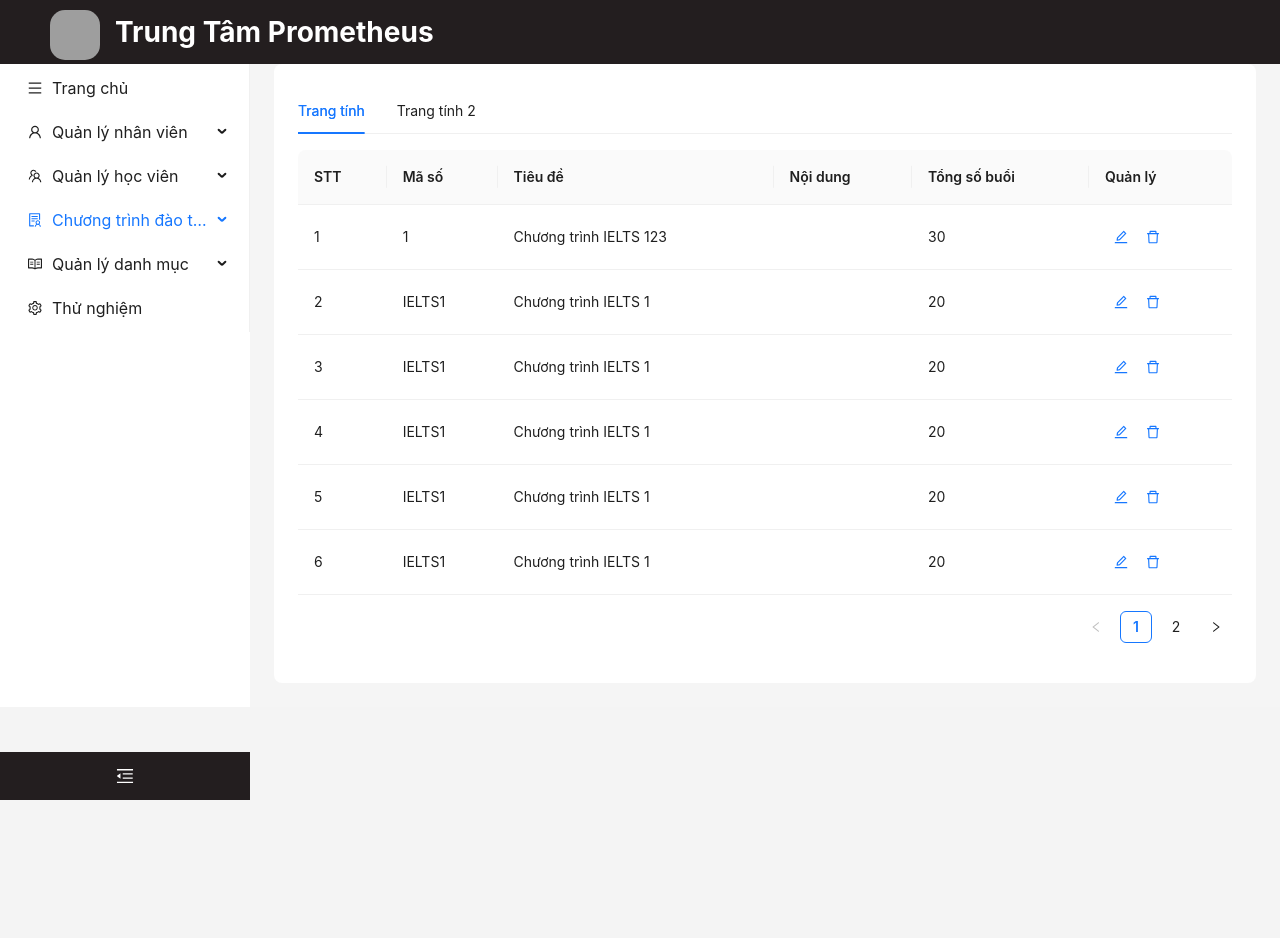
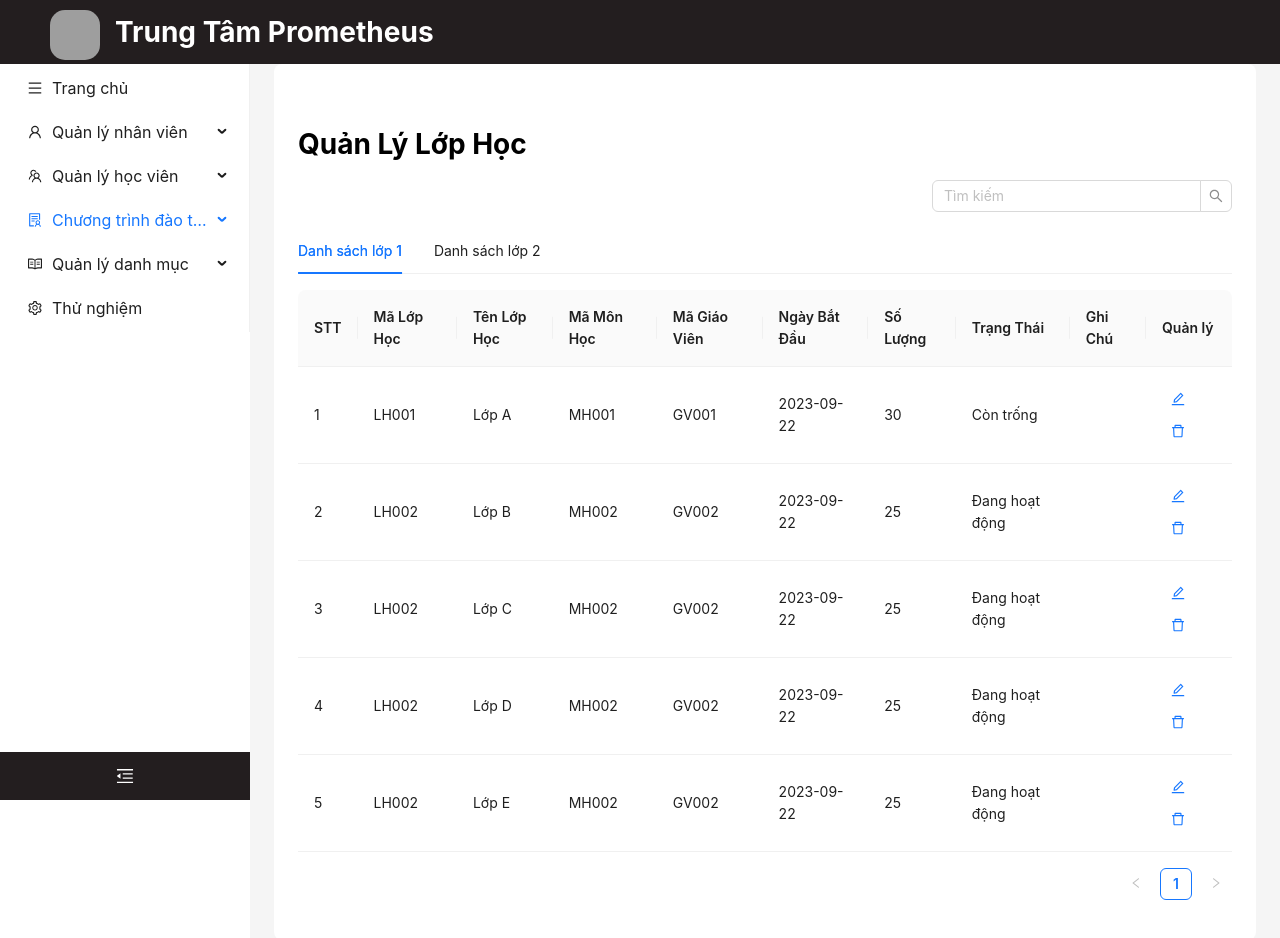
Before and after one commit to Smile005/TrungTamTinHoc, a React (Create React App) app in the folder front-end/: page /lophoc in a window 1280 px wide. Shown: the top 938 px of the page. Before the commit the page ends 800 px from the top, so only its background shows below. Built offline with nearby package versions, Linux system fonts and the light colour scheme; grey boxes are pictures that could not be loaded.

Commit message:
Them modal them ca học, update lop hoc và mon hoc

```diff
--- /dev/null
+++ b/front-end/src/components/ThemCaHocModal.tsx
@@ -0,0 +1,69 @@
+import React from 'react';
+import { Modal, Form, Input } from 'antd';
+
+interface ThemCaHocModalProps {
+  visible: boolean;
+  onCancel: () => void;
+  onSubmit: (values: any) => void;
+}
+
+const ThemCaHocModal: React.FC<ThemCaHocModalProps> = ({ visible, onCancel, onSubmit }) => {
+  const [form] = Form.useForm();
+
+  const handleOk = () => {
+    form
+      .validateFields()
+      .then((values) => {
+        onSubmit(values); // Gửi dữ liệu về component cha khi submit
+        form.resetFields(); // Reset form sau khi submit
+      })
+      .catch((info) => {
+        console.log('Validate Failed:', info);
+      });
+  };
+
+  return (
+    <Modal
+      title="Thêm Ca Học"
+      visible={visible}
+      onCancel={() => {
+        form.resetFields(); // Reset form khi modal bị hủy
+        onCancel(); // Gọi hàm onCancel từ component cha
+      }}
+      onOk={handleOk}
+    >
+      <Form form={form} layout="vertical">
+        <Form.Item
+          name="maCa"
+          label="Mã Ca"
+          rules={[{ required: true, message: 'Vui lòng nhập mã ca!' }]}
+        >
+          <Input />
+        </Form.Item>
+        <Form.Item
+          name="batDau"
+          label="Thời Gian Bắt Đầu"
+          rules={[{ required: true, message: 'Vui lòng nhập thời gian bắt đầu!' }]}
+        >
+          <Input />
+        </Form.Item>
+        <Form.Item
+          name="ketThuc"
+          label="Thời Gian Kết Thúc"
+          rules={[{ required: true, message: 'Vui lòng nhập thời gian kết thúc!' }]}
+        >
+          <Input />
+        </Form.Item>
+        <Form.Item
+          name="trangThai"
+          label="Trạng Thái"
+          rules={[{ required: true, message: 'Vui lòng nhập trạng thái!' }]}
+        >
+          <Input />
+        </Form.Item>
+      </Form>
+    </Modal>
+  );
+};
+
+export default ThemCaHocModal;
--- a/front-end/src/pages/CaHoc.tsx
+++ b/front-end/src/pages/CaHoc.tsx
@@ -1,27 +1,27 @@
 import React, { useState } from 'react';
-import { Table, Button, Input, Row, Col } from 'antd';
-import { EditOutlined, DeleteOutlined } from '@ant-design/icons';
-import '../styles/TableCustom.css';
+import { Table, Button, Input, Row, Col, message } from 'antd';
+import { EditOutlined, DeleteOutlined, PlusOutlined } from '@ant-design/icons';
+import ThemCaHocModal from '../components/ThemCaHocModal';
 
 const { Search } = Input;
 
 interface DataType {
     key: string;
     maCa: string;
-    thoiGian: string;
+    batDau: string;
+    ketThuc: string;
     trangThai: string;
 }
 
 const sheetData: DataType[] = [
-    { key: '1', maCa: 'CA01', thoiGian: '08:00 - 10:00', trangThai: 'Sẵn sàng' },
-    { key: '2', maCa: 'CA02', thoiGian: '10:00 - 12:00', trangThai: 'Sẵn sàng' },
-    { key: '3', maCa: 'CA03', thoiGian: '13:00 - 15:00', trangThai: 'Sẵn sàng' },
-    { key: '4', maCa: 'CA04', thoiGian: '15:00 - 17:00', trangThai: 'Sẵn sàng' },
-    { key: '5', maCa: 'CA05', thoiGian: '18:00 - 20:00', trangThai: 'Sẵn sàng' },
-    { key: '6', maCa: 'CA06', thoiGian: '20:00 - 22:00', trangThai: 'Chưa mở' },
+    { key: '1', maCa: 'CA01', batDau: '08:00', ketThuc: '10:00', trangThai: 'Sẵn sàng' },
+    { key: '2', maCa: 'CA02', batDau: '10:00', ketThuc: '12:00', trangThai: 'Sẵn sàng' },
+    { key: '3', maCa: 'CA03', batDau: '13:00', ketThuc: '14:00', trangThai: 'Sẵn sàng' },
+    { key: '4', maCa: 'CA04', batDau: '15:00', ketThuc: '18:00', trangThai: 'Sẵn sàng' },
+    { key: '5', maCa: 'CA05', batDau: '18:00', ketThuc: '20:00', trangThai: 'Sẵn sàng' },
+    { key: '6', maCa: 'CA06', batDau: '07:00', ketThuc: '09:00', trangThai: 'Chưa mở' },
 ];
 
-// Cột của bảng
 const getColumns = (startIndex: number) => [
     {
         title: 'STT',
@@ -34,9 +34,14 @@ const getColumns = (startIndex: number) => [
         key: 'maCa',
     },
     {
-        title: 'Thời Gian',
-        dataIndex: 'thoiGian',
-        key: 'thoiGian',
+        title: 'Thời Gian Bắt Đầu',
+        dataIndex: 'batDau',
+        key: 'batDau',
+    },
+    {
+        title: 'Thời Gian Kết Thúc',
+        dataIndex: 'ketThuc',
+        key: 'ketThuc',
     },
     {
         title: 'Trạng Thái',
@@ -58,23 +63,56 @@ const getColumns = (startIndex: number) => [
 const CaHoc: React.FC = () => {
     const [searchText, setSearchText] = useState('');
     const [filteredData, setFilteredData] = useState(sheetData);
+    const [isModalVisible, setIsModalVisible] = useState(false);
 
     const onSearch = (value: string) => {
         setSearchText(value);
 
         const filteredSheet = sheetData.filter((item) =>
             item.maCa.toLowerCase().includes(value.toLowerCase()) ||
-            item.thoiGian.toLowerCase().includes(value.toLowerCase()) ||
+            item.batDau.toLowerCase().includes(value.toLowerCase()) ||
+            item.ketThuc.toLowerCase().includes(value.toLowerCase()) ||
             item.trangThai.toLowerCase().includes(value.toLowerCase())
         );
 
         setFilteredData(filteredSheet);
     };
 
+    const showModal = () => {
+        setIsModalVisible(true);
+    };
+
+    const handleCancel = () => {
+        setIsModalVisible(false);
+    };
+
+    // Thêm ca học mới
+    const handleAdd = (values: DataType) => {
+        const newKey = (filteredData.length + 1).toString(); // Tạo key mới
+
+        // Loại bỏ key khỏi values nếu có
+        const { key, ...rest } = values;
+
+        const newData = {
+            key: newKey,  // Chỉ định key mới
+            ...rest,      // Sao chép các thuộc tính khác từ values, ngoại trừ key
+        };
+
+        setFilteredData([...filteredData, newData]);
+        message.success('Thêm ca học thành công!');
+        handleCancel(); // Đóng modal sau khi thêm
+    };
+
+
     return (
         <Row gutter={16}>
-            <Col span={24} style={{ textAlign: 'right', marginTop: '20px', marginBottom: '35px' }}>
+            <Col span={12} style={{ textAlign: 'left', marginTop: '20px', marginBottom: '35px' }}>
                 <h1 className='top-left-context'>Quản Lý Ca Học</h1>
+                <Button type="primary" icon={<PlusOutlined />} onClick={showModal}>
+                    Thêm Ca Học
+                </Button>
+            </Col>
+            <Col span={12} style={{ textAlign: 'right', marginTop: '92.5px'}}>
                 <Search
                     placeholder="Tìm kiếm mã ca, thời gian, trạng thái"
                     onSearch={onSearch}
@@ -92,6 +130,13 @@ const CaHoc: React.FC = () => {
                     rowKey="key"
                 />
             </Col>
+
+            {/* Modal thêm ca học */}
+            <ThemCaHocModal
+                visible={isModalVisible}
+                onCancel={handleCancel}
+                onSubmit={handleAdd} // Gọi hàm handleAdd khi submit form
+            />
         </Row>
     );
 };
--- a/front-end/src/pages/LopHoc.tsx
+++ b/front-end/src/pages/LopHoc.tsx
@@ -1,65 +1,86 @@
-import React from 'react';
-import { Tabs, Table, Button } from 'antd';
+import React, { useState } from 'react';
+import { Tabs, Table, Button, Input, Row, Col } from 'antd';
 import { EditOutlined, DeleteOutlined } from '@ant-design/icons';
 
 const { TabPane } = Tabs;
+const { Search } = Input;
 
-interface DataType {
+interface LopHocDataType {
   key: string;
-  maSo: string;
-  tieuDe: string;
-  noiDung: string;
-  tongSoBuoi: number;
+  maLopHoc: string;
+  tenLopHoc: string;
+  maMonHoc: string;
+  maGiaoVien: string;
+  ngayBatDau: string; // date dưới dạng chuỗi
+  soLuong: string;
+  trangThai: string;
+  ghiChu: string;
 }
 
-// Dữ liệu mẫu cho các trang tính khác nhau
-const sheet1Data: DataType[] = [
-  { key: '1', maSo: '1', tieuDe: 'Chương trình IELTS 123', noiDung: '', tongSoBuoi: 30 },
-  { key: '2', maSo: 'IELTS1', tieuDe: 'Chương trình IELTS 1', noiDung: '', tongSoBuoi: 20 },
-  { key: '3', maSo: 'IELTS1', tieuDe: 'Chương trình IELTS 1', noiDung: '', tongSoBuoi: 20 },
-  { key: '4', maSo: 'IELTS1', tieuDe: 'Chương trình IELTS 1', noiDung: '', tongSoBuoi: 20 },
-  { key: '5', maSo: 'IELTS1', tieuDe: 'Chương trình IELTS 1', noiDung: '', tongSoBuoi: 20 },
-  { key: '6', maSo: 'IELTS1', tieuDe: 'Chương trình IELTS 1', noiDung: '', tongSoBuoi: 20 },
-  { key: '7', maSo: 'IELTS1', tieuDe: 'Chương trình IELTS 1', noiDung: '', tongSoBuoi: 20 },
-  { key: '8', maSo: 'IELTS1', tieuDe: 'Chương trình IELTS 1', noiDung: '', tongSoBuoi: 20 },
+const sheet1Data: LopHocDataType[] = [
+  { key: '1', maLopHoc: 'LH001', tenLopHoc: 'Lớp A', maMonHoc: 'MH001', maGiaoVien: 'GV001', ngayBatDau: '2023-09-22', soLuong: '30', trangThai: 'Còn trống', ghiChu: '' },
+  { key: '2', maLopHoc: 'LH002', tenLopHoc: 'Lớp B', maMonHoc: 'MH002', maGiaoVien: 'GV002', ngayBatDau: '2023-09-22', soLuong: '25', trangThai: 'Đang hoạt động', ghiChu: '' },
+  { key: '3', maLopHoc: 'LH002', tenLopHoc: 'Lớp C', maMonHoc: 'MH002', maGiaoVien: 'GV002', ngayBatDau: '2023-09-22', soLuong: '25', trangThai: 'Đang hoạt động', ghiChu: '' },
+  { key: '4', maLopHoc: 'LH002', tenLopHoc: 'Lớp D', maMonHoc: 'MH002', maGiaoVien: 'GV002', ngayBatDau: '2023-09-22', soLuong: '25', trangThai: 'Đang hoạt động', ghiChu: '' },
+  { key: '5', maLopHoc: 'LH002', tenLopHoc: 'Lớp E', maMonHoc: 'MH002', maGiaoVien: 'GV002', ngayBatDau: '2023-09-22', soLuong: '25', trangThai: 'Đang hoạt động', ghiChu: '' },
 ];
 
-const sheet2Data: DataType[] = [
-  { key: '3', maSo: 'CT2', tieuDe: 'Chương trình 2', noiDung: 'Môn này cực hot', tongSoBuoi: 24 },
-  { key: '4', maSo: 'BE1', tieuDe: 'Business English 1', noiDung: '', tongSoBuoi: 24 },
+const sheet2Data: LopHocDataType[] = [
+  { key: '3', maLopHoc: 'LH003', tenLopHoc: 'Lớp C', maMonHoc: 'MH003', maGiaoVien: 'GV003', ngayBatDau: '2023-09-22', soLuong: '20', trangThai: 'Còn trống', ghiChu: '' },
+  { key: '4', maLopHoc: 'LH004', tenLopHoc: 'Lớp D', maMonHoc: 'MH004', maGiaoVien: 'GV004', ngayBatDau: '2023-09-22', soLuong: '30', trangThai: 'Đang hoạt động', ghiChu: '' },
+
 ];
 
-// Cột của bảng
 const getColumns = (startIndex: number) => [
   {
     title: 'STT',
     key: 'stt',
-    render: (_: any, __: DataType, index: number) => startIndex + index + 1,  // Số thứ tự liên tục
+    render: (_: any, __: LopHocDataType, index: number) => startIndex + index + 1,  // Số thứ tự liên tục
   },
   {
-    title: 'Mã số',
-    dataIndex: 'maSo',
-    key: 'maSo',
+    title: 'Mã Lớp Học',
+    dataIndex: 'maLopHoc',
+    key: 'maLopHoc',
   },
   {
-    title: 'Tiêu đề',
-    dataIndex: 'tieuDe',
-    key: 'tieuDe',
+    title: 'Tên Lớp Học',
+    dataIndex: 'tenLopHoc',
+    key: 'tenLopHoc',
   },
   {
-    title: 'Nội dung',
-    dataIndex: 'noiDung',
-    key: 'noiDung',
+    title: 'Mã Môn Học',
+    dataIndex: 'maMonHoc',
+    key: 'maMonHoc',
   },
   {
-    title: 'Tổng số buổi',
-    dataIndex: 'tongSoBuoi',
-    key: 'tongSoBuoi',
+    title: 'Mã Giáo Viên',
+    dataIndex: 'maGiaoVien',
+    key: 'maGiaoVien',
+  },
+  {
+    title: 'Ngày Bắt Đầu',
+    dataIndex: 'ngayBatDau',
+    key: 'ngayBatDau',
+  },
+  {
+    title: 'Số Lượng',
+    dataIndex: 'soLuong',
+    key: 'soLuong',
+  },
+  {
+    title: 'Trạng Thái',
+    dataIndex: 'trangThai',
+    key: 'trangThai',
+  },
+  {
+    title: 'Ghi Chú',
+    dataIndex: 'ghiChu',
+    key: 'ghiChu',
   },
   {
     title: 'Quản lý',
     key: 'action',
-    render: (_: any, record: DataType) => (
+    render: (_: any, record: LopHocDataType) => (
       <span>
         <Button type="link" icon={<EditOutlined />} />
         <Button type="link" icon={<DeleteOutlined />} />
@@ -69,25 +90,65 @@ const getColumns = (startIndex: number) => [
 ];
 
 const LopHoc: React.FC = () => {
+  const [searchText, setSearchText] = useState('');
+  const [filteredData1, setFilteredData1] = useState(sheet1Data);
+  const [filteredData2, setFilteredData2] = useState(sheet2Data);
+
+  const onSearch = (value: string) => {
+    const filteredSheet1 = sheet1Data.filter((item) =>
+      item.maLopHoc.toLowerCase().includes(value.toLowerCase()) ||
+      item.tenLopHoc.toLowerCase().includes(value.toLowerCase()) ||
+      item.maMonHoc.toLowerCase().includes(value.toLowerCase()) ||
+      item.maGiaoVien.toLowerCase().includes(value.toLowerCase()) ||
+      item.trangThai.toLowerCase().includes(value.toLowerCase())
+    );
+
+    const filteredSheet2 = sheet2Data.filter((item) =>
+      item.maLopHoc.toLowerCase().includes(value.toLowerCase()) ||
+      item.tenLopHoc.toLowerCase().includes(value.toLowerCase()) ||
+      item.maMonHoc.toLowerCase().includes(value.toLowerCase()) ||
+      item.maGiaoVien.toLowerCase().includes(value.toLowerCase()) ||
+      item.trangThai.toLowerCase().includes(value.toLowerCase())
+    );
+
+    setFilteredData1(filteredSheet1);
+    setFilteredData2(filteredSheet2);
+    setSearchText(value);
+  };
+
   return (
+    <>
+      <Row justify="end" style={{ marginBottom: 16 }}>
+        <Col span={24} style={{ textAlign: 'right', marginTop: '20px' }}>
+          <h1 className='top-left-context'>Quản Lý Lớp Học</h1>
+          <Search
+            placeholder="Tìm kiếm "
+            onSearch={onSearch}
+            style={{ width: 300 }}
+            value={searchText}
+            onChange={(e) => onSearch(e.target.value)}
+          />
+        </Col>
+      </Row>
       <Tabs defaultActiveKey="1">
-      <TabPane tab="Trang tính " key="1">
+        <TabPane tab="Danh sách lớp 1" key="1">
           <Table
             columns={getColumns(0)}
-          dataSource={sheet1Data}
-          pagination={{ pageSize: 6 }}
+            dataSource={filteredData1}
+            pagination={{ pageSize: 5 }}
             rowKey="key"
           />
         </TabPane>
-      <TabPane tab="Trang tính 2" key="2">
+        <TabPane tab="Danh sách lớp 2" key="2">
           <Table
-          columns={getColumns(sheet1Data.length)}  // Bắt đầu từ độ dài của trang tính 1
-          dataSource={sheet2Data}
+            columns={getColumns(filteredData1.length)}
+            dataSource={filteredData2}
             pagination={false}
             rowKey="key"
           />
         </TabPane>
       </Tabs>
+    </>
   );
 };
 
--- a/front-end/src/pages/MonHoc.tsx
+++ b/front-end/src/pages/MonHoc.tsx
@@ -1,36 +1,33 @@
-import React from 'react';
-import { Tabs, Table, Button } from 'antd';
+import React, { useState } from 'react';
+import { Tabs, Table, Button, Input, Row, Col } from 'antd';
 import { EditOutlined, DeleteOutlined } from '@ant-design/icons';
 
 const { TabPane } = Tabs;
+const { Search } = Input;
 
-interface DataType {
+interface MonHocDataType {
   key: string;
-  maSo: string;
-  tieuDe: string;
-  noiDung: string;
-  tongSoBuoi: number;
+  maMonHoc: string;
+  tenMonHoc: string;
+  soBuoiHoc: number;
+  hocPhi: number;
+  moTa: string;
+  trangThai: string;
+  ghiChu: string;
 }
 
 // Dữ liệu mẫu cho các trang tính khác nhau
-const sheet1Data: DataType[] = [
-  { key: '1', maSo: 'MH01', tieuDe: 'DOT.net', noiDung: '', tongSoBuoi: 30 },
-  { key: '2', maSo: 'MH02', tieuDe: 'Java nâng cao', noiDung: '', tongSoBuoi: 20 },
-  { key: '3', maSo: 'MH03', tieuDe: 'PHP Tổng hợp', noiDung: 'Môn này cực hot', tongSoBuoi: 24 },
-  { key: '4', maSo: 'MH04', tieuDe: 'JS và lập trình trên thiết bị di động', noiDung: '', tongSoBuoi: 24 },
-  { key: '5', maSo: 'MH04', tieuDe: 'JS và lập trình trên thiết bị di động', noiDung: '', tongSoBuoi: 24 },
-  { key: '6', maSo: 'MH04', tieuDe: 'JS và lập trình trên thiết bị di động', noiDung: '', tongSoBuoi: 24 },
-  { key: '7', maSo: 'MH04', tieuDe: 'JS và lập trình trên thiết bị di động', noiDung: '', tongSoBuoi: 24 },
-  { key: '8', maSo: 'MH04', tieuDe: 'JS và lập trình trên thiết bị di động', noiDung: '', tongSoBuoi: 24 },
-  { key: '9', maSo: 'MH04', tieuDe: 'JS và lập trình trên thiết bị di động', noiDung: '', tongSoBuoi: 24 },
-  { key: '10', maSo: 'MH04', tieuDe: 'JS và lập trình trên thiết bị di động', noiDung: '', tongSoBuoi: 24 },
-  { key: '11', maSo: 'MH04', tieuDe: 'JS và lập trình trên thiết bị di động', noiDung: '', tongSoBuoi: 24 },
-
+const sheet1Data: MonHocDataType[] = [
+  { key: '1', maMonHoc: 'MH01', tenMonHoc: 'DOT.net', soBuoiHoc: 30, hocPhi: 5000000, moTa: '', trangThai: 'Đang mở', ghiChu: '' },
+  { key: '2', maMonHoc: 'MH02', tenMonHoc: 'Java nâng cao', soBuoiHoc: 20, hocPhi: 4500000, moTa: '', trangThai: 'Đang mở', ghiChu: '' },
+  { key: '3', maMonHoc: 'MH03', tenMonHoc: 'PHP Tổng hợp', soBuoiHoc: 24, hocPhi: 4000000, moTa: 'Môn này cực hot', trangThai: 'Đang mở', ghiChu: '' },
+  { key: '4', maMonHoc: 'MH04', tenMonHoc: 'JS và lập trình trên thiết bị di động', soBuoiHoc: 24, hocPhi: 5000000, moTa: '', trangThai: 'Đang mở', ghiChu: '' },
+  // Thêm dữ liệu khác
 ];
 
-const sheet2Data: DataType[] = [
-  { key: '1', maSo: 'MH03', tieuDe: 'Microsoft Office nâng cao', noiDung: 'Môn này cực hot', tongSoBuoi: 24 },
-  { key: '2', maSo: 'MH04', tieuDe: 'Tin học văn phòng phổ thông', noiDung: '', tongSoBuoi: 24 },
+const sheet2Data: MonHocDataType[] = [
+  { key: '1', maMonHoc: 'MH03', tenMonHoc: 'Microsoft Office nâng cao', soBuoiHoc: 24, hocPhi: 3000000, moTa: 'Môn này cực hot', trangThai: 'Đang mở', ghiChu: '' },
+  { key: '2', maMonHoc: 'MH04', tenMonHoc: 'Tin học văn phòng phổ thông', soBuoiHoc: 24, hocPhi: 2500000, moTa: '', trangThai: 'Đang mở', ghiChu: '' },
 ];
 
 // Cột của bảng
@@ -38,32 +35,47 @@ const getColumns = (startIndex: number) => [
   {
     title: 'STT',
     key: 'stt',
-    render: (_: any, __: DataType, index: number) => startIndex + index + 1,  // Số thứ tự liên tục
+    render: (_: any, __: MonHocDataType, index: number) => startIndex + index + 1,  // Số thứ tự liên tục
   },
   {
-    title: 'Mã số',
-    dataIndex: 'maSo',
-    key: 'maSo',
+    title: 'Mã Môn Học',
+    dataIndex: 'maMonHoc',
+    key: 'maMonHoc',
   },
   {
-    title: 'Tiêu đề',
-    dataIndex: 'tieuDe',
-    key: 'tieuDe',
+    title: 'Tên Môn Học',
+    dataIndex: 'tenMonHoc',
+    key: 'tenMonHoc',
   },
   {
-    title: 'Nội dung',
-    dataIndex: 'noiDung',
-    key: 'noiDung',
+    title: 'Số Buổi Học',
+    dataIndex: 'soBuoiHoc',
+    key: 'soBuoiHoc',
   },
   {
-    title: 'Tổng số buổi',
-    dataIndex: 'tongSoBuoi',
-    key: 'tongSoBuoi',
+    title: 'Học Phí',
+    dataIndex: 'hocPhi',
+    key: 'hocPhi',
+  },
+  {
+    title: 'Mô Tả',
+    dataIndex: 'moTa',
+    key: 'moTa',
+  },
+  {
+    title: 'Trạng Thái',
+    dataIndex: 'trangThai',
+    key: 'trangThai',
+  },
+  {
+    title: 'Ghi Chú',
+    dataIndex: 'ghiChu',
+    key: 'ghiChu',
   },
   {
     title: 'Quản lý',
     key: 'action',
-    render: (_: any, record: DataType) => (
+    render: (_: any, record: MonHocDataType) => (
       <span>
         <Button type="link" icon={<EditOutlined />} />
         <Button type="link" icon={<DeleteOutlined />} />
@@ -73,25 +85,64 @@ const getColumns = (startIndex: number) => [
 ];
 
 const MonHoc: React.FC = () => {
+  const [searchText, setSearchText] = useState('');
+  const [filteredData1, setFilteredData1] = useState(sheet1Data);
+  const [filteredData2, setFilteredData2] = useState(sheet2Data);
+
+  // Hàm tìm kiếm
+  const onSearch = (value: string) => {
+    const filteredSheet1 = sheet1Data.filter((item) =>
+      item.maMonHoc.toLowerCase().includes(value.toLowerCase()) ||
+      item.tenMonHoc.toLowerCase().includes(value.toLowerCase()) ||
+      item.moTa.toLowerCase().includes(value.toLowerCase()) ||
+      item.trangThai.toLowerCase().includes(value.toLowerCase())
+    );
+
+    const filteredSheet2 = sheet2Data.filter((item) =>
+      item.maMonHoc.toLowerCase().includes(value.toLowerCase()) ||
+      item.tenMonHoc.toLowerCase().includes(value.toLowerCase()) ||
+      item.moTa.toLowerCase().includes(value.toLowerCase()) ||
+      item.trangThai.toLowerCase().includes(value.toLowerCase())
+    );
+
+    setFilteredData1(filteredSheet1);
+    setFilteredData2(filteredSheet2);
+    setSearchText(value);
+  };
+
   return (
+    <>
+      <Row justify="end" style={{ marginBottom: 16 }}>
+      <Col span={24} style={{ textAlign: 'right', marginTop: '20px' }}>
+          <h1 className='top-left-context'>Quản Lý Môn Học</h1>
+          <Search
+            placeholder="Tìm kiếm "
+            onSearch={onSearch}
+            style={{ width: 300 }}
+            value={searchText}
+            onChange={(e) => onSearch(e.target.value)}
+          />
+        </Col>
+      </Row>
       <Tabs defaultActiveKey="1">
-      <TabPane tab="Lập trình" key="1">
+        <TabPane tab="DS1" key="1">
           <Table
             columns={getColumns(0)}
-          dataSource={sheet1Data}
-          pagination={{ pageSize: 6 }}
+            dataSource={filteredData1}
+            pagination={{ pageSize: 5 }}
             rowKey="key"
           />
         </TabPane>
-      <TabPane tab="Tin học văn phòng" key="2">
+        <TabPane tab="DS2" key="2">
           <Table
-          columns={getColumns(sheet1Data.length)}
-          dataSource={sheet2Data}
-          pagination={{ pageSize: 6 }}
+            columns={getColumns(filteredData1.length)}
+            dataSource={filteredData2}
+            pagination={{ pageSize: 5 }}
             rowKey="key"
           />
         </TabPane>
       </Tabs>
+    </>
   );
 };
 
--- a/front-end/src/styles/TableCustom.css
+++ b/front-end/src/styles/TableCustom.css
@@ -142,10 +142,11 @@ body, html {
   color: #000;
   text-align: left;
 }
-.col-ca{
-  text-align: right;
-  margin-top: '20px';
-  margin-bottom: '35px';
+.top-left-context2 {
+  font-size: '30px';
+  color: #000;
+  text-align: left;
+  position: absolute;
 }
 .search-cate {
   position: relative;
```
Also changed, not shown: front-end/src/pages/PhongHoc.tsx (+2 -25 lines). Lines whose indentation alone changed are shown as unchanged.
